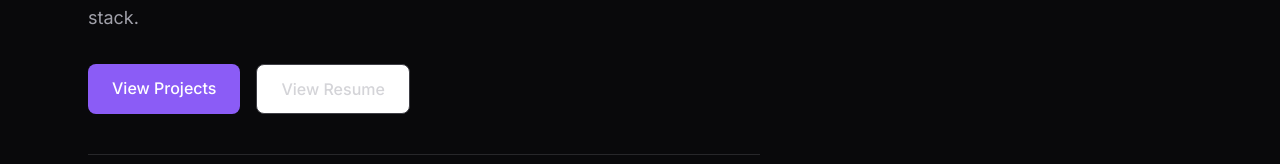
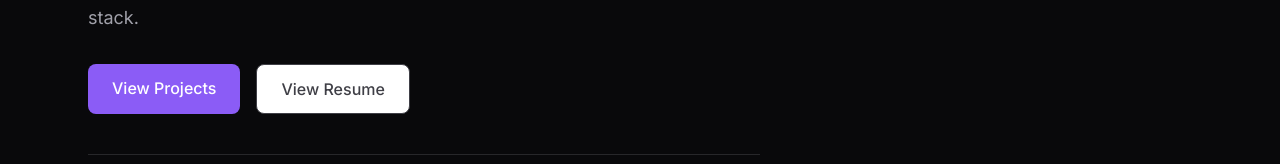
Before and after one commit to nathira99/FE-Portfolio, a React (Vite) app: page / in a window 1280 px wide. Shown: the part 240-404 px from the top of the page. Built offline with nearby package versions, Linux system fonts and the light colour scheme.

Commit message:
ui --update

```diff
--- a/src/components/Hero.jsx
+++ b/src/components/Hero.jsx
@@ -28,8 +28,8 @@ export default function Hero() {
             target="_blank"
             rel="noreferrer"
             className="px-6 py-3 rounded-lg bg-white border border-zinc-300 dark:border-zinc-700
-                       font-medium text-zinc-700 dark:text-zinc-300
-                       hover:border-violet-400 hover:text-violet-400 transition"
+                       font-medium text-zinc-700
+                       hover:border-violet-400 hover:text-violet-600 transition"
           >
             View Resume
           </a>
```
